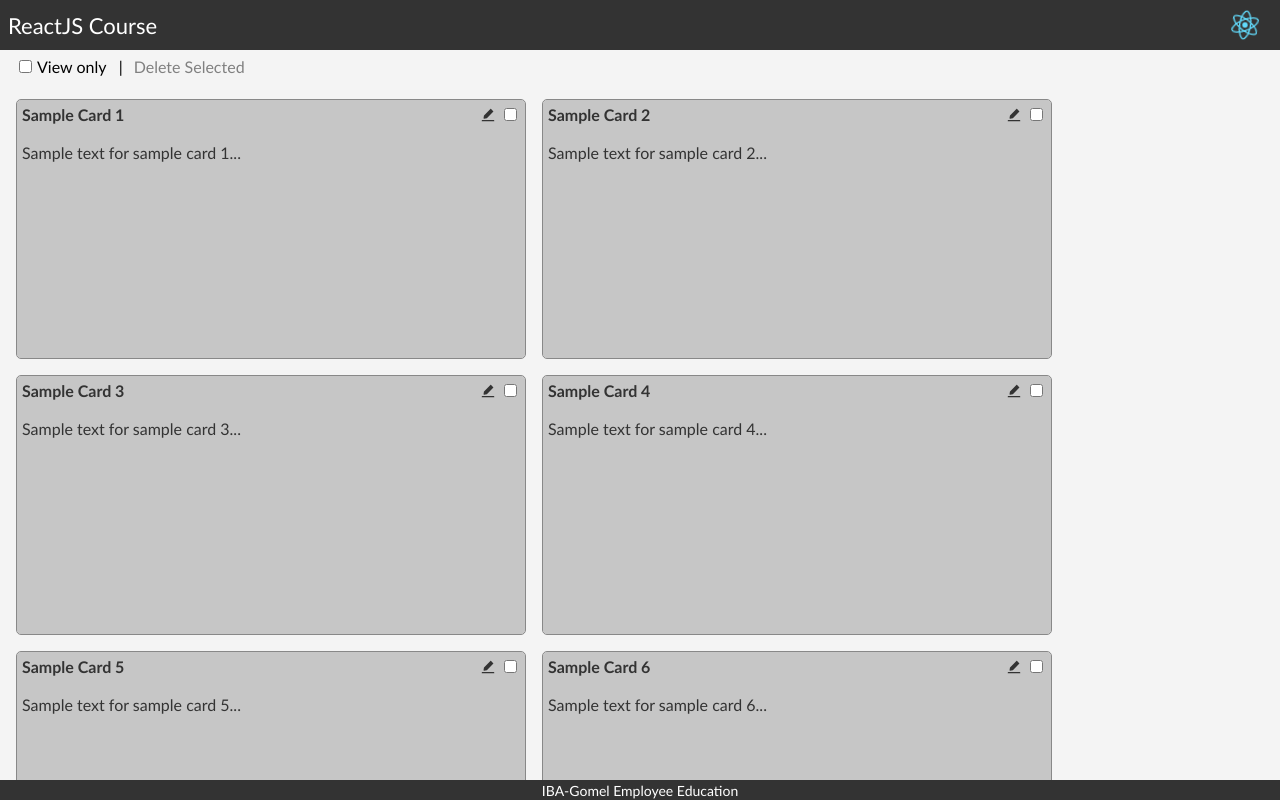
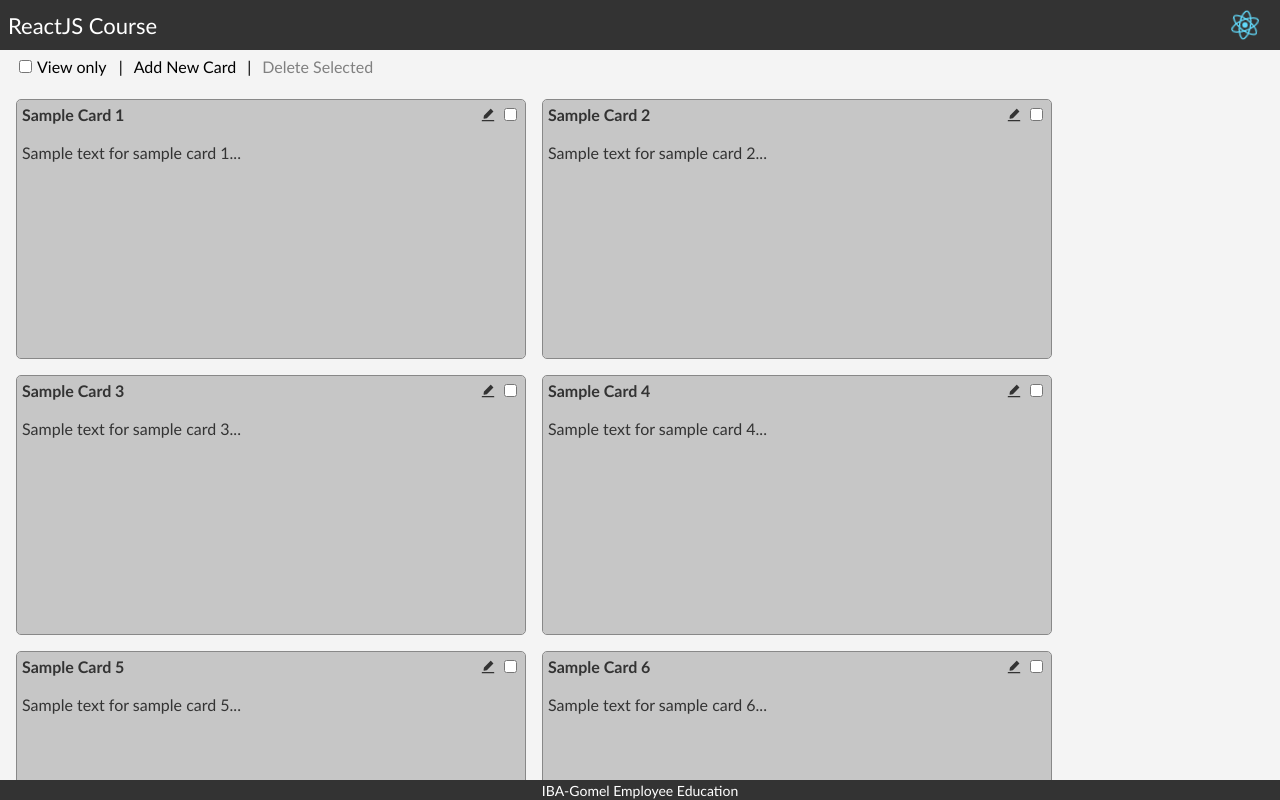
Before and after one commit to mmarozau/ReactJsCourse, a React (Create React App) app: page / in a window 1280 px wide. Built offline with nearby package versions, Linux system fonts and the light colour scheme.

Commit message:
T5-02. Diving Deeper - Add New Card option

```diff
--- a/src/components/Layout/ApplicationBody.jsx
+++ b/src/components/Layout/ApplicationBody.jsx
@@ -127,6 +127,22 @@ const ApplicationBody = () => {
         );
     }
 
+    const addNewCard = (event) => {
+        if ((event.type === 'keydown' || event.type === 'keyup') && event.code === 'Space') event.preventDefault();
+        if (event.type === 'keyup' || (event.type === 'keydown' && event.code !== 'Space')) return;
+
+        const newCardId = Math.max(...cardsList.map(el => el.id)) + 1;
+        setCardsList((prevState) => {
+            return [...prevState, {
+                id: newCardId,
+                title: '',
+                text: '',
+                isSelected: false,
+                isEditMode: true
+            }];
+        });
+    };
+
     return (
         <div className="body">
             <div className="page-control-tab">
@@ -135,6 +151,9 @@ const ApplicationBody = () => {
                     <input type="checkbox" checked={isViewMode} readOnly={true} tabIndex="-1" />
                     <PageControlCBLabel checked={isViewMode}> {VIEW_MODE_LABEL}</PageControlCBLabel>
                 </div>
+                <div>|</div>
+                <div className="page-control-element" style={isViewMode ? { color: 'grey' } : {}}
+                    onClick={addNewCard} onKeyDown={addNewCard} onKeyUp={addNewCard} tabIndex="0">Add New Card</div>
                 <div>|</div>
                 <div className="page-control-element" style={!isSomeSelected ? { color: 'grey' } : {}}
                     onClick={deleteSelected} onKeyDown={deleteSelected} onKeyUp={deleteSelected} tabIndex="0">Delete Selected</div>
```
